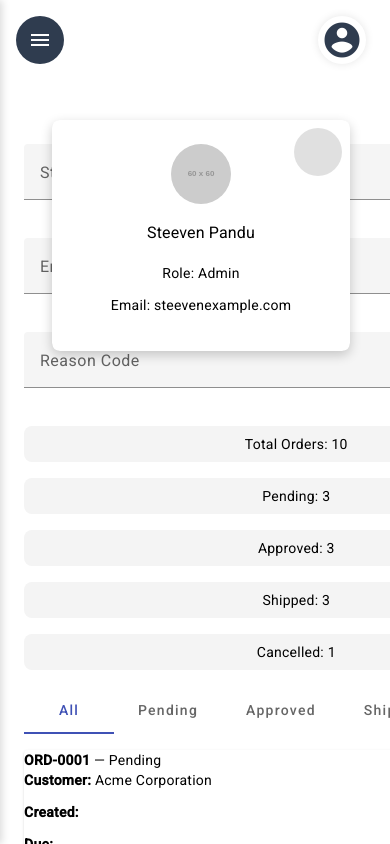
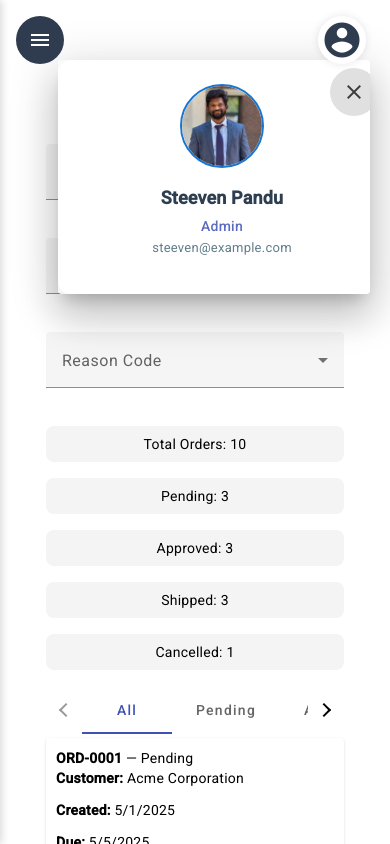
Before and after one commit to BSteevenB/daxwell-order-app, an Angular app: page /orders/list in a window 390 px wide. Both pictures are taken after a click on the button "account_circle". Built offline with nearby package versions, Linux system fonts and the light colour scheme.

Commit message:
mattab group and responsive changes

```diff
--- a/src/app/app.component.scss
+++ b/src/app/app.component.scss
@@ -6,6 +6,7 @@
 
 .content-wrapper {
   flex-grow: 1;
+  width: 100%;
   margin-left: 220px;
   transition: margin-left 0.3s ease;
   display: flex;
@@ -20,7 +21,7 @@
 }
 
 .main-content {
-  padding: 80px 24px 24px;
+  padding: 80px 46px 24px;
   overflow-y: auto;
   flex-grow: 1;
 }
--- a/src/app/layout/user-menu/user-menu.component.html
+++ b/src/app/layout/user-menu/user-menu.component.html
@@ -1,3 +1,3 @@
-<button mat-icon-button class="user-icon" (click)="openUserModal()">
+<button mat-icon-button class="user-icon" (click)="openUserModal()" aria-label="User profile">
   <mat-icon>account_circle</mat-icon>
 </button>
--- a/src/app/layout/user-modal/user-modal.component.html
+++ b/src/app/layout/user-modal/user-modal.component.html
@@ -1,12 +1,14 @@
 <div class="modal-content">
-    <button mat-icon-button class="close-btn" (click)="close()">
-        <mat-icon>
+  <button mat-icon-button class="close-btn" (click)="close()" aria-label="Close">
+    <mat-icon>close</mat-icon>
+  </button>
 
-        </mat-icon>
-    </button>
-
-  <img class="avatar" src="https://via.placeholder.com/60" alt="User">
-  <h3>Steeven Pandu</h3>
-  <p>Role: Admin</p>
-  <p>Email: steevenexample.com</p>
+  <div class="user-info">
+    <img class="avatar" src="assets/profile.jpg" galt="User" />
+    <div class="details">
+      <h3 class="username">Steeven Pandu</h3>
+      <p class="role">Admin</p>
+      <p class="email">{{"steeven"+"@"+"example.com"}}  </p>
+    </div>
+  </div>
 </div>
--- a/src/app/layout/user-modal/user-modal.component.scss
+++ b/src/app/layout/user-modal/user-modal.component.scss
@@ -1,42 +1,52 @@
 .modal-content {
-  padding: 16px;
-  min-width: 250px;
+  position: relative;
+  background-color: #fff;
+  padding: 24px;
+  border-radius: 12px;
+  width: 280px;
+  box-shadow: 0 4px 20px rgba(0, 0, 0, 0.1);
   text-align: center;
-}
-
-.avatar {
-  width: 60px;
-  height: 60px;
-  border-radius: 50%;
-  margin-bottom: 10px;
-}
-
-
-
-::ng-deep .user-modal-panel {
-  position: fixed !important;
-  top: 60px !important;
-  right: 20px !important;
-  max-width: 300px;
-  border-radius: 8px;
-  box-shadow: 0 4px 12px rgba(0, 0, 0, 0.2);
-  background: white;
-  overflow: hidden;
 }
 
 .close-btn {
   position: absolute;
   top: 8px;
   right: 8px;
-  z-index: 10;
   color: #444;
 }
 
-.modal-content {
-  position: relative;
-  padding: 1.5rem;
-  text-align: center;
-  min-width: 250px;
-  border-radius: 8px;
-  box-shadow: 0 4px 12px rgba(0, 0, 0, 0.2);
+.user-info {
+  display: flex;
+  flex-direction: column;
+  align-items: center;
 }
+
+.avatar {
+  border-radius: 50%;
+  width: 80px;
+  height: 80px;
+  margin-bottom: 16px;
+  border: 2px solid #1976d2;
+}
+
+.details {
+  h3.username {
+    font-size: 18px;
+    font-weight: 600;
+    margin-bottom: 4px;
+    color: #2c3e50;
+  }
+
+  .role {
+    font-size: 14px;
+    font-weight: 500;
+    color: #5c6bc0;
+    margin: 2px 0;
+  }
+
+  .email {
+    font-size: 13px;
+    color: #607d8b;
+    word-break: break-word;
+  }
+}
--- a/src/app/pages/orders/create/create.component.html
+++ b/src/app/pages/orders/create/create.component.html
@@ -7,7 +7,7 @@
 
         <mat-form-field appearance="fill">
           <mat-label>Order Number</mat-label>
-          <input matInput formControlName="orderNumber">
+          <input matInput type="text" formControlName="orderNumber">
           <mat-error *ngIf="orderForm.get('orderNumber')?.hasError('required') && orderForm.get('orderNumber')?.touched">
             Order Number is required
           </mat-error>
@@ -15,9 +15,12 @@
 
         <mat-form-field appearance="fill">
           <mat-label>Customer</mat-label>
-          <input matInput formControlName="customer">
+          <input matInput type="text" formControlName="customer">
           <mat-error *ngIf="orderForm.get('customer')?.hasError('required')">
             Customer is required
+          </mat-error>
+          <mat-error *ngIf="orderForm.get('customer')?.hasError('pattern')">
+            Only alphabetic characters are allowed
           </mat-error>
         </mat-form-field>
 
@@ -53,7 +56,7 @@
 
         <mat-form-field appearance="fill">
           <mat-label>To Location</mat-label>
-          <input matInput formControlName="toLocation">
+          <input matInput type="text" formControlName="toLocation">
           <mat-error *ngIf="orderForm.get('fromLocation')?.hasError('required')">
             To Location is required
           </mat-error>
@@ -152,7 +155,7 @@
 
           <mat-form-field appearance="fill">
             <mat-label>Postal Code</mat-label>
-            <input matInput formControlName="postalCode">
+            <input matInput type="number" formControlName="postalCode">
           </mat-form-field>
 
           <mat-form-field appearance="fill">
@@ -181,7 +184,7 @@
 
           <mat-form-field appearance="fill">
             <mat-label>Postal Code</mat-label>
-            <input matInput formControlName="postalCode">
+            <input matInput type="number" formControlName="postalCode">
           </mat-form-field>
 
           <mat-form-field appearance="fill">
@@ -225,7 +228,7 @@
           <input matInput [value]="line.get('amount')?.value" readonly />
         </mat-form-field>
 
-        <button *ngIf="lines.length > 1"
+        <button *ngIf="lines.length > 1 && !readonly"
                 mat-icon-button color="warn"
                 (click)="removeLine(i)"
                 aria-label="Remove line">
--- a/src/app/pages/orders/create/create.component.ts
+++ b/src/app/pages/orders/create/create.component.ts
@@ -22,7 +22,7 @@ export class CreateComponent implements OnInit {
   ngOnInit(): void {
     this.orderForm = this.fb.group({
       orderNumber: ['', Validators.required],
-      customer: ['', Validators.required],
+      customer: ['', [Validators.required, Validators.pattern(/^[A-Za-z\s]*$/)]],
       transactionDate: ['', Validators.required],
       status: ['', Validators.required],
       fromLocation: ['', Validators.required],
@@ -38,14 +38,14 @@ export class CreateComponent implements OnInit {
         street: [''],
         city: [''],
         state: [''],
-        postalCode: [''],
+        postalCode: ['', [Validators.pattern(/^[A-Za-z\s]*$/)]],
         country: ['']
       }),
       shippingAddress: this.fb.group({
         street: [''],
         city: [''],
         state: [''],
-        postalCode: [''],
+        postalCode: ['', [Validators.pattern(/^[A-Za-z\s]*$/)]],
         country: ['']
       }),
       earlyPickupDate: [''],
@@ -64,12 +64,22 @@ export class CreateComponent implements OnInit {
     this.orderForm.get('freightTerms')?.valueChanges.subscribe(val => {
       if (val) this.orderForm.get('incoterm')?.reset();
     });
+    if (this.orderData) {
+      this.orderForm.patchValue(this.orderData);
+      this.lines.clear();
+      this.orderData.lines.forEach((line: any) => {
+      this.lines.push(this.fb.group({
+        item: [line.item, Validators.required],
+        units: [line.units],
+        quantity: [line.quantity, Validators.required],
+        price: [line.price, Validators.required],
+        amount: [{ value: line.amount, disabled: true }]
+      }));
+    });
+    }
 
     if (this.readonly) {
       this.orderForm.disable();  // disable entire form
-    }
-    if (this.orderData) {
-      this.orderForm.patchValue(this.orderData);
     }
   }
 
@@ -87,11 +97,9 @@ validateEitherIncotermOrFreightTerms(group: AbstractControl): ValidationErrors |
   const incoterm = group.get('incoterm')?.value;
   const freightTerms = group.get('freightTerms')?.value;
 
-  // If neither is filled → error
   if (!incoterm && !freightTerms) {
     return { eitherRequired: true };
   }
-  // Valid
   return null;
 }
 
@@ -100,13 +108,7 @@ validateEitherIncotermOrFreightTerms(group: AbstractControl): ValidationErrors |
   }
 
   addLine() {
-    this.lines.push(this.fb.group({
-      item: [''],
-      units: [''],
-      quantity: [null],
-      price: [null],
-      amount: [{ value: 0, disabled: true }]
-    }));
+    this.lines.push(this.createLineGroup());
   }
 
   removeLine(index: number) {
@@ -121,13 +123,13 @@ validateEitherIncotermOrFreightTerms(group: AbstractControl): ValidationErrors |
   }
 
   onSubmit() {
-  this.orderForm.markAllAsTouched();
-  if (this.orderForm.invalid) return;
+    this.orderForm.markAllAsTouched();
+    if (this.orderForm.invalid) return;
 
-  const newOrder = this.orderForm.getRawValue();
+    const newOrder = this.orderForm.getRawValue();
 
-  this.orderService.addOrder(newOrder);
+    this.orderService.addOrder(newOrder);
 
-  this.router.navigate(['/orders/list']);
+    this.router.navigate(['/orders/list']);
   }
 }
--- a/src/app/pages/orders/list/list.component.html
+++ b/src/app/pages/orders/list/list.component.html
@@ -1,3 +1,4 @@
+
 
 <!-- Filters Section -->
 <section class="filters">
@@ -52,12 +53,12 @@
       </div>
       <div class="order-body">
         <p><strong>Customer:</strong> {{ order.customer }}</p>
-        <p><strong>Created:</strong> {{ order.created | date:'short' }}</p>
-        <p><strong>Due:</strong> {{ order.due | date }}</p>
+        <p><strong>Created:</strong> {{ order.transactionDate | date:'M/d/yyyy' }}</p>
+        <p><strong>Due:</strong> {{ order.latePickupDate | date:'M/d/yyyy' }}</p>
         <p><strong>Amount:</strong> ${{ getOrderAmount(order) }}</p>
       </div>
       <div class="order-actions">
-        <button mat-button color="primary" (click)="viewOrder(order)">View</button>
+        <button mat-button color="primary" class="view" (click)="viewOrder(order)">View</button>
         <button mat-button color="warn" (click)="deleteOrder(order)">Delete</button>
       </div>
     </mat-card>
--- a/src/app/pages/orders/list/list.component.scss
+++ b/src/app/pages/orders/list/list.component.scss
@@ -56,35 +56,33 @@
   }
 }
 .tab-scroll-wrapper {
-  overflow-x: auto;
-  -webkit-overflow-scrolling: touch;
-  max-width: 100%;
-  margin-bottom: 1rem;
+  overflow-x: scroll !important;
+  padding-bottom: 4px; // subtle spacing for scrollbar
 
+  mat-tab-group {
+    //min-width: 600px; // or however many tabs you expect
+    width: max-content;
+    flex-shrink: 1;
+  }
+
+  // Optional: hide scrollbar on webkit (for better aesthetics)
   &::-webkit-scrollbar {
-    height: 4px;
+    height: 6px;
   }
 
   &::-webkit-scrollbar-thumb {
-    background-color: #bbb;
+    background-color: rgba(0,0,0,0.2);
     border-radius: 4px;
   }
+}
 
-  ::ng-deep .mat-mdc-tab-header {
-    min-width: max-content;
-  }
 
-  ::ng-deep .mat-mdc-tab-label-container {
-    overflow-x: auto !important;
-    max-width: 100% !important;
-  }
+.order-card {
+  padding: 10px;
+}
 
-  ::ng-deep .mat-mdc-tab-labels {
-    flex-wrap: nowrap;
-  }
-
-  ::ng-deep .mat-mdc-tab-label {
-    flex: 0 0 auto;
-    white-space: nowrap;
-  }
+.order-actions {
+    .view {
+    background-color: #e9e0e0;
+    }
 }
```
Also changed, not shown: src/assets/profile.jpg (added).
